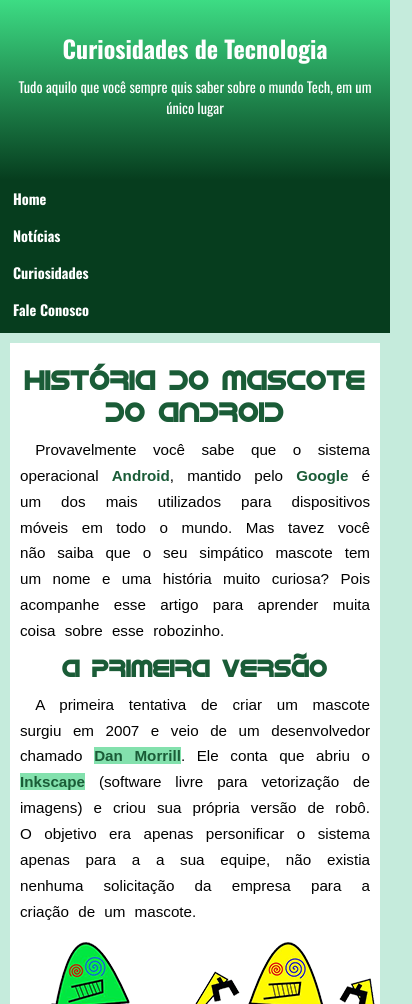
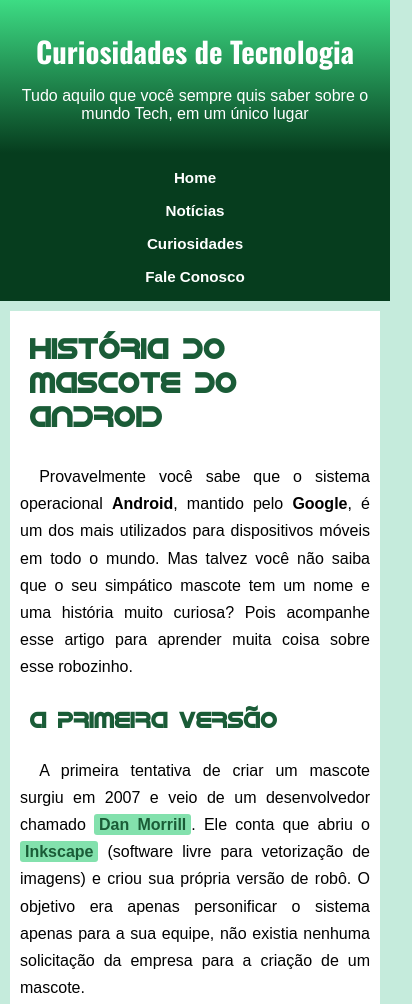
Before and after one commit to Luis3578/meu-primeiro-site, a plain HTML site: page index.html in a window 390 px wide. Shown: the top 1004 px of the page, 412 px wide, since content can reach past the window. Drawn offline with nearby package versions, Linux system fonts and the light colour scheme.

Commit message:
Site atualizado

```diff
--- a/css/style.css
+++ b/css/style.css
@@ -1,5 +1,8 @@
 @charset "UTF-8";
 
+/* ==========================
+   FONTES
+========================== */
 @import url('https://fonts.googleapis.com/css2?family=Oswald:wght@200..700&display=swap');
 
 @font-face {
@@ -7,193 +10,200 @@
     src: url('../fontes/idroid.otf') format('opentype');
 }
 
-*{
-    margin: 0px;
-    padding: 0px;
+/* ==========================
+   RESET
+========================== */
+* {
+    margin: 0;
+    padding: 0;
+    box-sizing: border-box;
 }
 
+/* ==========================
+   VARIÁVEIS
+========================== */
+:root {
+    --cor00: #c5ebdc;
+    --cor01: #83e1ad;
+    --cor02: #3ddc84;
+    --cor03: #2fa866;
+    --cor04: #1a5c37;
+    --cor05: #063d1e;
 
-:root{
-    --cor00:#c5ebdc;
-    --cor01:#83e1ad;
-    --cor02:#3ddc84;
-    --cor03:#2fa866;
-    --cor04:#1a5c37;
-    --cor05:#063d1e;
-
-    --font-imoportada: 'droid', 'cursive';
+    --font-importada: 'droid', cursive;
     --font-padrao: "Oswald", sans-serif;
-    --font-comum: arial, verdana, sans-serif;
+    --font-comum: Arial, Verdana, sans-serif;
 }
 
-body{
+/* ==========================
+   BODY
+========================== */
+body {
     background-color: var(--cor00);
     font-family: var(--font-comum);
 }
 
-header{
+/* ==========================
+   HEADER
+========================== */
+header {
     background-image: linear-gradient(to top, var(--cor05), var(--cor02));
     min-height: 150px;
     text-align: center;
-    padding-top: 30px;
+    padding: 30px 10px;
 }
 
-header h1{
+header h1 {
     color: white;
     font-size: 3em;
-    font-weight: bold;
     font-family: var(--font-padrao);
 }
 
-header p{
+header p {
     color: white;
-    padding-top: 20px;
+    padding-top: 15px;
     font-size: 1.2em;
-    font-family: var(--font-padrao);
-    min-width: 350px;
 }
 
-nav{
+/* ==========================
+   MENU
+========================== */
+nav {
     background-color: var(--cor05);
-    padding-bottom: 5px;
-    padding-left: 5px;
+    padding: 8px;
+    text-align: center;
 }
 
-nav a{
+nav a {
     color: white;
     font-weight: bold;
     text-decoration: none;
-    padding: 20px;
-    padding-bottom: 5px;
-    padding-top: 5px;
+    padding: 10px 20px;
     font-size: 1.1em;
-    font-family: var(--font-padrao);
+    display: inline-block;
 }
 
-nav a:hover{
+nav a:hover {
     background-color: var(--cor01);
-    color: var(--cor04);
+    color: var(--cor05);
     border-radius: 4px;
-    transition-duration: .5s;
+    transition: 0.3s;
 }
 
-main{
-    background-color: white;
-    min-width: 350px;
+/* ==========================
+   MAIN
+========================== */
+main {
+    background: white;
     max-width: 1000px;
-    margin: auto;
-    margin-bottom: 20px;
-    border-radius: 0px 0px 10px 10px;
+    margin: 20px auto;
+    padding-bottom: 30px;
+    border-radius: 0 0 10px 10px;
 }
 
-main p{
-    font-family: var(--font-comum);
+main>h1 {
+    color: var(--cor04);
+    padding: 20px;
+    font-size: 1.8em;
+    font-family: var(--font-importada);
+}
+
+main h2 {
+    color: var(--cor04);
+    padding: 15px 20px;
+    font-family: var(--font-importada);
+    font-size: 1.4em;
+}
+
+main p {
+    margin: 10px 20px;
     text-align: justify;
-    margin-left: 20px;
     text-indent: 2em;
-    word-spacing: 5px;
     line-height: 1.7em;
 }
 
-main > h1{
-    color: var(--cor04);
-    padding-top: 10px;
-    padding-bottom: 10px;
-    margin-left: 20px;
-    font-weight: bold;
-    font-family: var(--font-imoportada);
-    font-size: 1.7em;
+/* ==========================
+   IMAGENS
+========================== */
+.imagem {
+    display: flex;
+    justify-content: center;
+    padding: 15px 0;
 }
 
-main h2{
-    color: var(--cor04);
-    padding-top: 10px;
-    padding-bottom: 10px;
-    margin-left: 20px;
-    font-weight: bold;
-    font-family: var(--font-imoportada);
+.imagem img {
+    width: 100%;
+    max-width: 600px;
 }
 
-.imagem{
-    display: flex;
-    justify-content: center;
-    align-items: center;
-}
-
-strong{
+/* ==========================
+   LINKS EXTERNOS
+========================== */
+.externo {
+    background-color: var(--cor01);
     color: var(--cor04);
+    padding: 2px 5px;
+    border-radius: 3px;
+    text-decoration: none;
     font-weight: bold;
 }
 
-.externo{
-    background-color: var(--cor01);
-    color: var(--cor04);
-    text-decoration: none;
-    font-weight: bold;
-
-}
-
-.extra{
+/* ==========================
+   BOX EXTRA
+========================== */
+.extra {
     background-color: var(--cor00);
     border-radius: 10px;
     margin: 20px;
 }
 
-.extra ul{
-    list-style-position: inside;
-    columns: 2;
-    margin-top: 20px;
-    margin-bottom: 20px;
-    padding: 10px;
+.extra h1 {
+    background-color: var(--cor03);
+    color: white;
+    padding: 15px;
+    font-family: var(--font-padrao);
+    border-radius: 10px 10px 0 0;
 }
 
-.extra p{
-    margin-top: 10px;
+.extra p {
+    margin: 15px 20px;
 }
 
-.extra h1{
-    background-color: var(--cor03);
-    color: white;
-    font-family: var(--font-padrao);
-    font-size: 1.5em;
-    padding-left: 20px;
-    border-radius: 10px 10px 0px 0px;
+.extra ul {
+    padding: 10px 20px;
+    columns: 2;
+    list-style-position: inside;
 }
 
-footer{
+/* ==========================
+   FOOTER
+========================== */
+footer {
     background-color: var(--cor05);
     color: white;
     text-align: center;
+    padding: 15px;
+    font-size: 0.9em;
 }
 
+/* ==========================
+   RESPONSIVIDADE
+========================== */
 
+/* Tablets e celulares médios */
+@media (max-width: 768px) {
 
-/* RESPONSIVIDADE */
-@media (max-width: 768px) {
     header h1 {
-        font-size: 2em;
+        font-size: 2.4em;
     }
 
     header p {
-        font-size: 1em;
-        min-width: auto;
-        padding: 10px;
+        font-size: 1.1em;
     }
 
     nav a {
+        padding: 10px;
         display: block;
-        padding: 10px;
-        font-size: 1em;
-    }
-
-    main {
-        margin: 10px;
-        padding: 10px;
-    }
-
-    main > h1, main h2 {
-        margin-left: 0;
-        text-align: center;
     }
 
     .extra ul {
@@ -201,23 +211,28 @@ footer{
     }
 }
 
+/* Celulares pequenos */
 @media (max-width: 480px) {
+
     header h1 {
-        font-size: 1.5em;
+        font-size: 1.8em;
     }
 
     header p {
-        font-size: 0.9em;
+        font-size: 1em;
+    }
+
+    main {
+        margin: 10px;
+    }
+
+    main p {
+        text-indent: 1.2em;
+        margin: 10px;
     }
 
     nav a {
-        font-size: 0.9em;
+        font-size: 0.95em;
         padding: 8px;
     }
-
-    main p {
-        margin-left: 0;
-        text-indent: 1em;
-        font-size: 0.95em;
-    }
 }
--- a/index.html
+++ b/index.html
@@ -14,30 +14,41 @@
         <h1>Curiosidades de Tecnologia</h1>
         <p>Tudo aquilo que você sempre quis saber sobre o mundo Tech, em um único lugar</p>
     </header>
+
     <nav>
         <a href="#">Home</a>
         <a href="#">Notícias</a>
         <a href="#">Curiosidades</a>
         <a href="#">Fale Conosco</a>
     </nav>
+
     <main>
         <h1>História do Mascote do Android</h1>
+
         <article>
             <aside>
-                <p>Provavelmente você sabe que o sistema operacional <strong>Android</strong>, mantido pelo
-                    <strong>Google</strong> é um dos mais utilizados para dispositivos móveis em todo o mundo. Mas tavez
+                <p>
+                    Provavelmente você sabe que o sistema operacional <strong>Android</strong>, mantido pelo
+                    <strong>Google</strong>, é um dos mais utilizados para dispositivos móveis em todo o mundo. Mas
+                    talvez
                     você não saiba que o seu simpático mascote tem um nome e uma história muito curiosa? Pois acompanhe
-                    esse artigo para aprender muita coisa sobre esse robozinho.</p>
+                    esse artigo para aprender muita coisa sobre esse robozinho.
+                </p>
 
                 <h2>A primeira versão</h2>
 
-                <p>A primeira tentativa de criar um mascote surgiu em 2007 e veio de um desenvolvedor chamado <a
-                        href="https://androidcommunity.com/dan-morrill-shows-us-the-android-mascot-that-almost-was-20130103/"
-                        target="_blank" class="externo">Dan Morrill</a>. Ele conta que abriu o <a
-                        href="https://inkscape.org/pt-br/" target="_blank" class="externo">Inkscape</a> (software livre
-                    para vetorização de imagens) e criou sua própria versão de robô. O objetivo era apenas personificar
-                    o sistema apenas para a a sua equipe, não existia nenhuma solicitação da empresa para a criação de
-                    um mascote.</p>
+                <p>
+                    A primeira tentativa de criar um mascote surgiu em 2007 e veio de um desenvolvedor chamado
+                    <a href="https://androidcommunity.com/dan-morrill-shows-us-the-android-mascot-that-almost-was-20130103/"
+                        target="_blank" class="externo">Dan Morrill</a>.
+                    Ele conta que abriu o
+                    <a href="https://inkscape.org/pt-br/" target="_blank" class="externo">Inkscape</a>
+                    (software livre para vetorização de imagens) e criou sua própria versão de robô. O objetivo era
+                    apenas
+                    personificar o sistema apenas para a sua equipe, não existia nenhuma solicitação da empresa para a
+                    criação de
+                    um mascote.
+                </p>
 
                 <div class="imagem">
                     <picture>
@@ -46,28 +57,33 @@
                     </picture>
                 </div>
 
-                <p>Essa primeira versão bizarra até foi batizada em homenagem ao seu criador: seriam os
-                    <strong>Dandroids</strong>.</p>
+                <p>
+                    Essa primeira versão bizarra até foi batizada em homenagem ao seu criador: seriam os
+                    <strong>Dandroids</strong>.
+                </p>
 
-                <h2>
-                    Surge um novo mascote
-                </h2>
+                <h2>Surge um novo mascote</h2>
 
-                <p>A ideia de ter um mascote foi amadurecendo e a missão foi passada para uma profissional da área. A
-                    ilustradora Russa <a href="https://www.irinablok.com/" target="_blank" class="externo">Irina
-                        Blok</a>, também funcionária do Google, ficou com a missão de representar o pequeno robô de uma
-                    maneira mais agradável.</p>
+                <p>
+                    A ideia de ter um mascote foi amadurecendo e a missão foi passada para uma profissional da área. A
+                    ilustradora Russa
+                    <a href="https://www.irinablok.com/" target="_blank" class="externo">Irina Blok</a>,
+                    também funcionária do Google, ficou com a missão de representar o pequeno robô de uma maneira mais
+                    agradável.
+                </p>
 
                 <div class="imagem">
                     <picture>
                         <source media="(max-width: 600px)" srcset="imagens/irina-blok-pq.png">
                         <img src="imagens/irina-blok.jpg" alt="irina-blok">
-                        <picture>
+                    </picture>
                 </div>
 
-                <p>A ideia principal da Irina era representar tudo graficamente com poucos traços e de forma mais
+                <p>
+                    A ideia principal da Irina era representar tudo graficamente com poucos traços e de forma mais
                     chapada. O desenho também deveria gerar identificação rápida com quem o olha. Surgiu então o
-                    <strong>Bugdroid</strong>, o novo mascote do Android.</p>
+                    <strong>Bugdroid</strong>, o novo mascote do Android.
+                </p>
 
                 <div class="imagem">
                     <picture>
@@ -75,24 +91,31 @@
                     </picture>
                 </div>
 
-                <p>A principal inspiração para os traços do novo Bugdroid veio daqueles bonequinhos que ilustram portas
+                <p>
+                    A principal inspiração para os traços do novo Bugdroid veio daqueles bonequinhos que ilustram portas
                     de banheiro para indicar o gênero de cada porta. Conta a lenda que a artista estava criando em sua
                     mesa no escritório do Google e olhou para o lado dos banheiros e a identificação foi imediata:
-                    simples, limpo, objetivo.</p>
+                    simples,
+                    limpo, objetivo.
+                </p>
 
                 <div class="imagem">
                     <iframe width="560" height="315" src="https://www.youtube.com/embed/l2UDgpLz20M?si=mHAutGhxHrOCg9mC"
                         title="YouTube video player" frameborder="0"
                         allow="accelerometer; autoplay; clipboard-write; encrypted-media; gyroscope; picture-in-picture; web-share"
-                        referrerpolicy="strict-origin-when-cross-origin" allowfullscreen></iframe>
+                        referrerpolicy="strict-origin-when-cross-origin" allowfullscreen>
+                    </iframe>
                 </div>
             </aside>
         </article>
+
         <div class="extra">
             <h1>Quer aprender mais?</h1>
 
-            <p>Outro assunto curioso em relação ao Android é que cada versão sempre foi nomeada em homenagem a um doce,
-                em ordem alfabética a partir da versão 1.5 até a 9.0.</p>
+            <p>
+                Outro assunto curioso em relação ao Android é que cada versão sempre foi nomeada em homenagem a um doce,
+                em ordem alfabética a partir da versão 1.5 até a 9.0.
+            </p>
 
             <ul>
                 <li><abbr title="Cupcake">1.5 - Cupcake</abbr></li>
@@ -111,20 +134,30 @@
                 <li><abbr title="Pie">9.0 - Pie</abbr></li>
             </ul>
 
-            <p>Infelizmente, o Android Q não existiu, pois o Google resolveu pôr fim a essa divertida prática e começou
-                a usar numerações, o que deu origem ao Android 10.</p>
+            <p>
+                Infelizmente, o Android Q não existiu, pois o Google resolveu pôr fim a essa divertida prática e começou
+                a usar numerações, o que deu origem ao Android 10.
+            </p>
 
-            <p>Acesse aqui o site <a href="https://www.android.com/intl/pt-BR_br/history/" target="_blank"
-                    class="externo">Android History</a> para conhecer a sequência das versões "adocicadas" e o que cada
-                uma trouxe para o sistema Android.</p>
+            <p>
+                Acesse aqui o site
+                <a href="https://www.android.com/intl/pt-BR_br/history/" target="_blank" class="externo">
+                    Android History
+                </a>
+                para conhecer a sequência das versões "adocicadas" e o que cada uma trouxe para o sistema Android.
+            </p>
+        </div>
 
-        </div>
-        <p>Então é isso! Espero que você tenha gostado do nosso artigo com essa curiosidade sobre o sistema
-            <strong>Android</strong> e seu simpático mascote.</p>
+        <p>
+            Então é isso! Espero que você tenha gostado do nosso artigo com essa curiosidade sobre o sistema
+            <strong>Android</strong> e seu simpático mascote.
+        </p>
     </main>
+
     <footer>
         <p>Site criado por Gustavo Guanabara para o CursoemVideo.</p>
     </footer>
+
 </body>
 
 </html>
```
